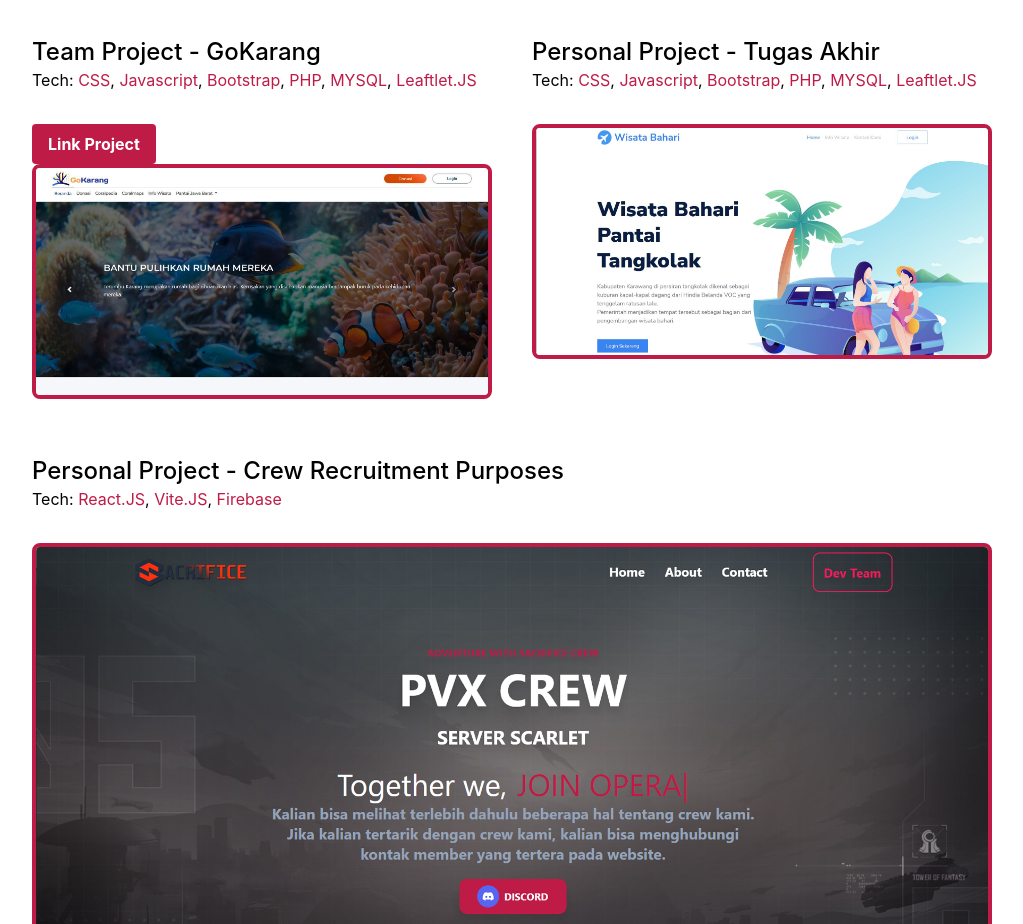
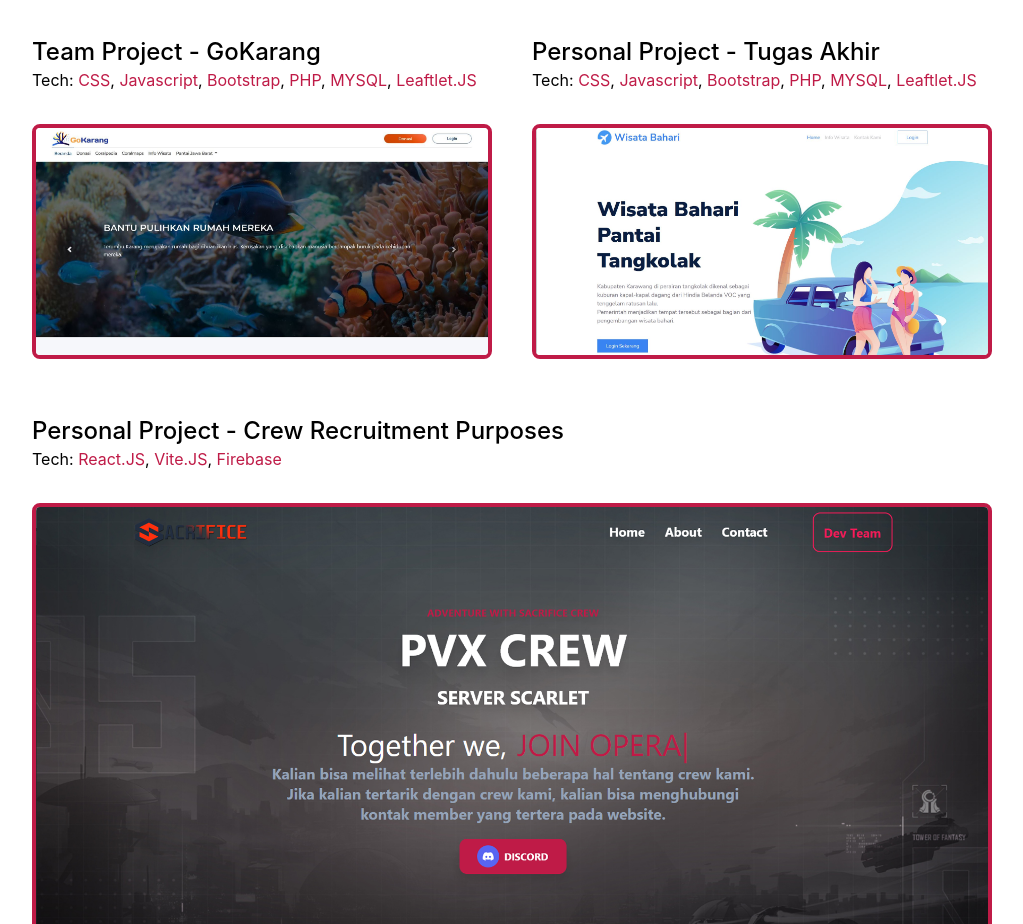
Before and after one commit to sidik219/portofolio-ku, a Next.js app: page / in a window 1280 px wide. Shown: the part 3220-4144 px from the top of the page, without its empty margins (128-1151 px from the left). Built offline with nearby package versions, Linux system fonts and the light colour scheme.

Commit message:
remove div in image project 1

```diff
--- a/pages/index.js
+++ b/pages/index.js
@@ -432,14 +432,6 @@ export default function Home() {
               <p className='mb-4 md:mb-8 text-md'>
                 Tech: <span className='text-[#bf1b47]'>CSS</span>, <span className='text-[#bf1b47]'>Javascript</span>, <span className='text-[#bf1b47]'>Bootstrap</span>, <span className='text-[#bf1b47]'>PHP</span>, <span className='text-[#bf1b47]'>MYSQL</span>, <span className='text-[#bf1b47]'>Leaftlet.JS</span>
               </p>
-              {/* Informasi */}
-              <div className=''>
-                <div className=''>
-                  <div className=''>
-                    <button className='bg-[#bf1b47] hover:bg-[#f01c58] text-white font-bold py-2 px-4 rounded'>Link Project</button>
-                  </div>
-                </div>
-              </div>
               {/* Img Project */}
               <Image src={web1} className='rounded-lg object-cover border border-4 border-[#bf1b47] mb-4' width={'100%'} height={'100%'} layout='reponsive' alt="" />
             </div>
```
